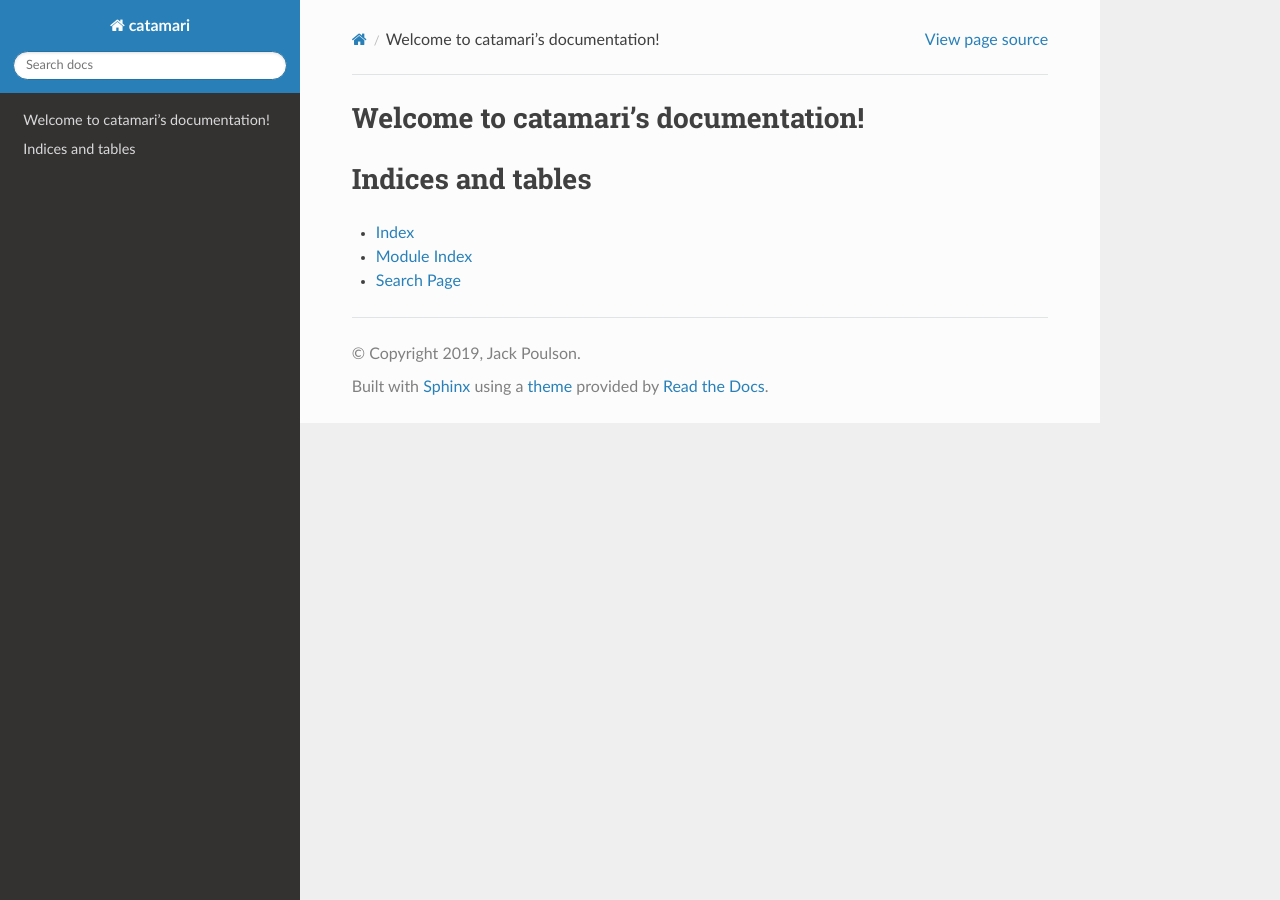
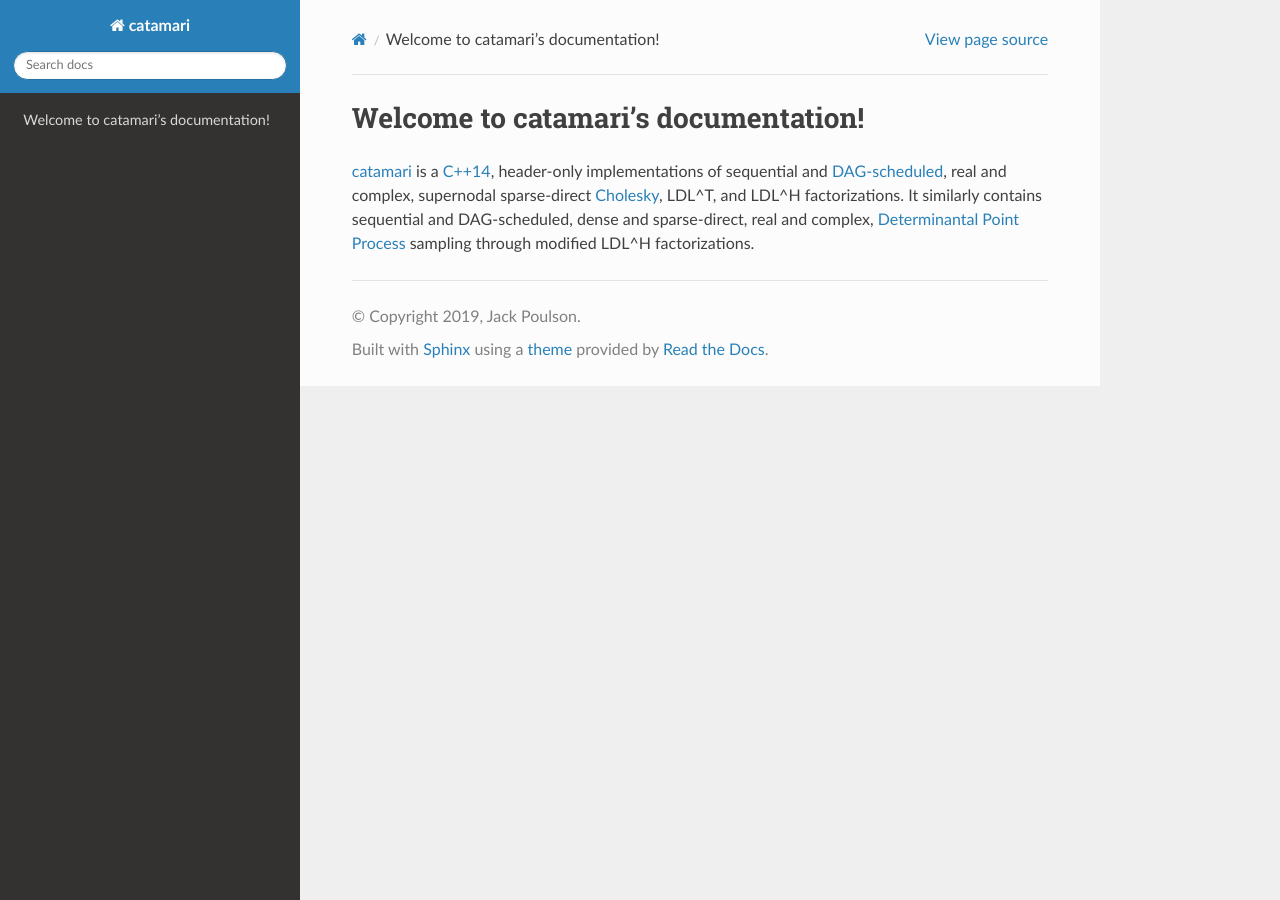
Before and after one commit to MeshFEM/catamari, a Sphinx documentation site: the page built from docs/index.rst, in a window 1280 px wide. Built offline with Sphinx 7.4.7 and the Read the Docs theme 2.0.0, drawn with Linux system fonts in a browser that asks for light colours; formulas are drawn with MathJax 3.

Commit message:
Beginning to add in content to the documentation.

```diff
--- a/docs/index.rst
+++ b/docs/index.rst
@@ -10,11 +10,8 @@ Welcome to catamari's documentation!
    :maxdepth: 2
    :caption: Contents:
 
-
-
-Indices and tables
-==================
-
-* :ref:`genindex`
-* :ref:`modindex`
-* :ref:`search`
+`catamari <https://hodgestar.com/catamari/>`_ is a `C++14 <https://en.wikipedia.org/wiki/C%2B%2B14>`_, header-only implementations of sequential and
+`DAG-scheduled <https://en.wikipedia.org/wiki/Directed_acyclic_graph>`_, real
+and complex, supernodal sparse-direct `Cholesky <https://en.wikipedia.org/wiki/Cholesky_decomposition>`_, LDL^T, and LDL^H factorizations. It similarly
+contains sequential and DAG-scheduled, dense and sparse-direct, real and
+complex, `Determinantal Point Process <https://en.wikipedia.org/wiki/Determinantal_point_process>`_ sampling through modified LDL^H factorizations.
```
Also changed, not shown: README.md (+9 -4 lines).
